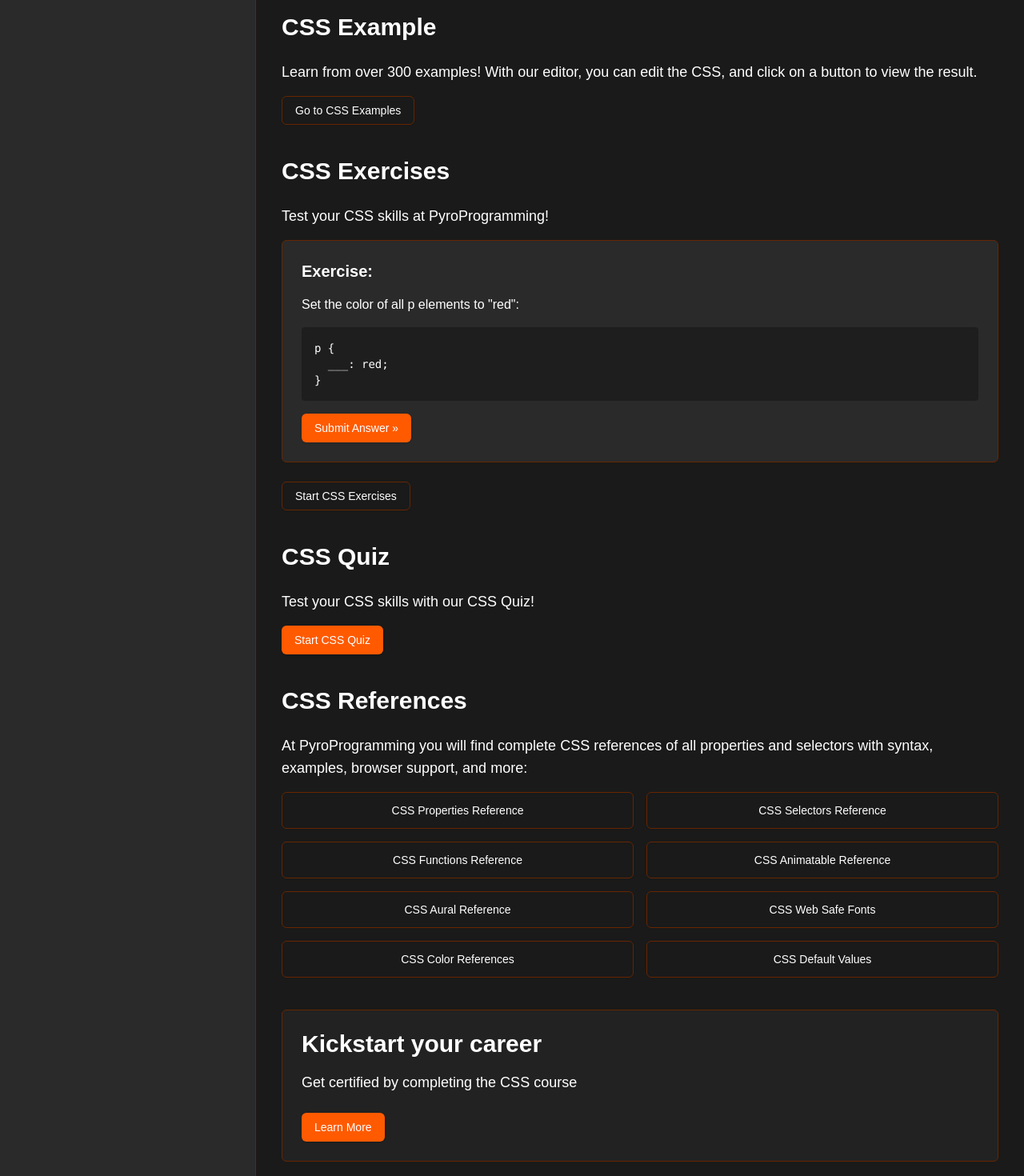
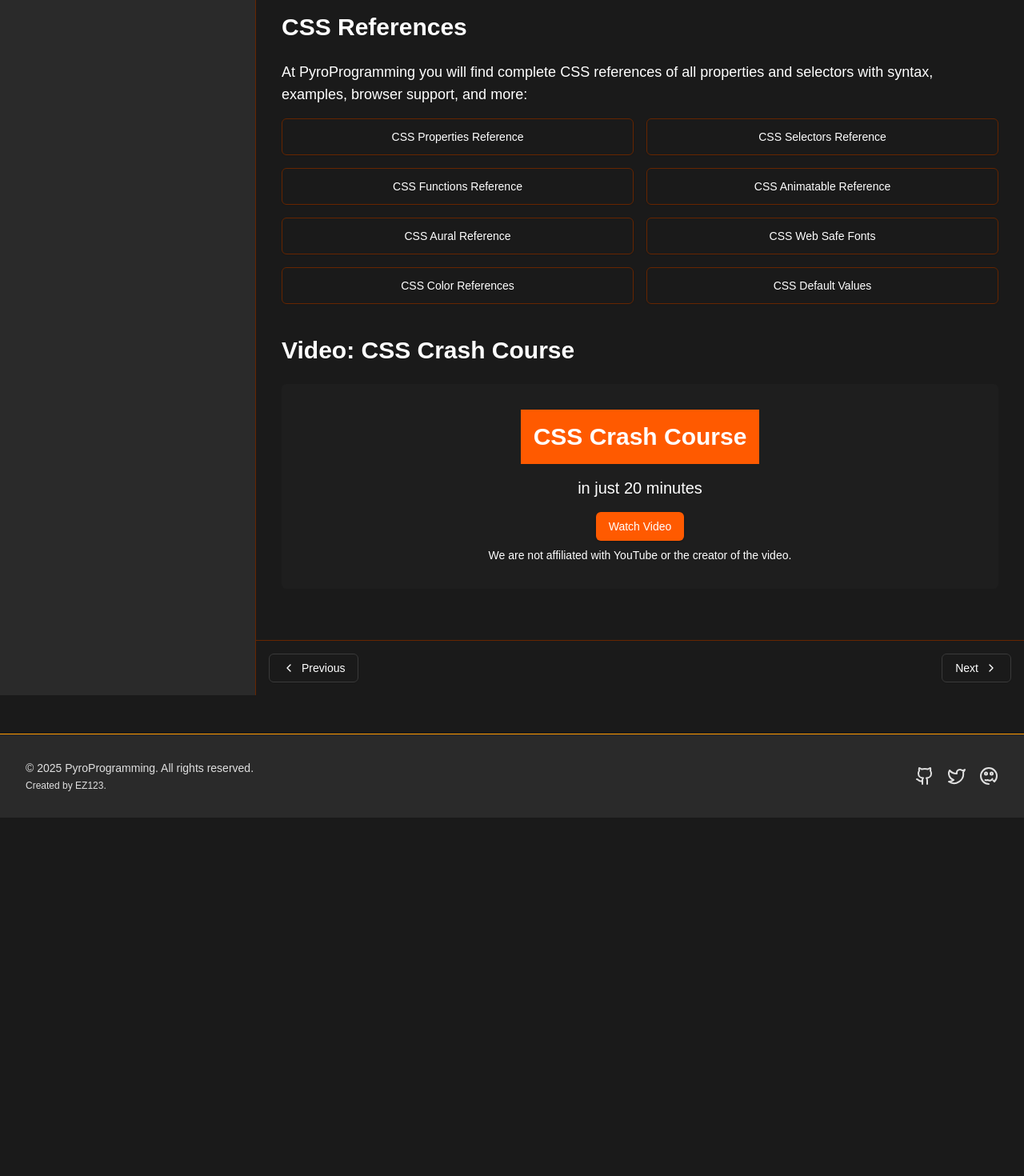
Before and after one commit to 321EZ123/PyroProgramming, a Next.js app: page /tutorials/css in a window 1280 px wide. Shown: the part 1220-2690 px from the top of the page at 80% size. After the commit the page ends 2242 px from the top, so only its background shows below. Built offline with nearby package versions, Linux system fonts and the light colour scheme.

Commit message:
Update page.tsx

```diff
--- a/src/app/tutorials/css/page.tsx
+++ b/src/app/tutorials/css/page.tsx
@@ -69,55 +69,6 @@ p {
       </div>
 
       <div className="mb-10">
-        <h2 className="text-3xl font-bold mb-6">CSS Example</h2>
-        <p className="text-lg mb-4">
-          Learn from over 300 examples! With our editor, you can edit the CSS, and click on a button to view the result.
-        </p>
-
-        <Button variant="outline" className="border-fire-darker hover:bg-fire-darker/10">
-          <Link href="/tutorials/css/examples">Go to CSS Examples</Link>
-        </Button>
-      </div>
-
-      <div className="mb-10">
-        <h2 className="text-3xl font-bold mb-6">CSS Exercises</h2>
-        <p className="text-lg mb-4">
-          Test your CSS skills at PyroProgramming!
-        </p>
-
-        <div className="bg-card border border-fire-darker rounded-md p-6 mb-6">
-          <h3 className="text-xl font-bold mb-4">Exercise:</h3>
-          <p className="mb-4">Set the color of all p elements to "red":</p>
-
-          <div className="bg-[#1E1E1E] p-4 text-white font-mono text-sm rounded mb-4">
-            <pre className="language-css">
-              <code>{`p {
-  ___: red;
-}`}</code>
-            </pre>
-          </div>
-
-          <Button className="bg-primary hover:bg-primary/90 text-white">
-            Submit Answer »
-          </Button>
-        </div>
-
-        <Button variant="outline" className="border-fire-darker hover:bg-fire-darker/10">
-          <Link href="/tutorials/css/exercises">Start CSS Exercises</Link>
-        </Button>
-      </div>
-
-      <div className="mb-10">
-        <h2 className="text-3xl font-bold mb-6">CSS Quiz</h2>
-        <p className="text-lg mb-4">
-          Test your CSS skills with our CSS Quiz!
-        </p>
-        <Button className="bg-primary hover:bg-primary/90 text-white">
-          <Link href="/tutorials/css/quiz">Start CSS Quiz</Link>
-        </Button>
-      </div>
-
-      <div className="mb-10">
         <h2 className="text-3xl font-bold mb-6">CSS References</h2>
         <p className="text-lg mb-4">
           At PyroProgramming you will find complete CSS references of all properties and selectors with syntax, examples, browser support, and more:
@@ -151,16 +102,6 @@ p {
         </div>
       </div>
 
-      <div className="bg-card/50 border border-fire-darker p-6 rounded-md mb-8">
-        <h2 className="text-3xl font-bold mb-4">Kickstart your career</h2>
-        <p className="text-lg mb-4">
-          Get certified by completing the CSS course
-        </p>
-        <Button className="bg-primary hover:bg-primary/90 text-white mt-2">
-          Learn More
-        </Button>
-      </div>
-
       <div className="mb-10">
         <h2 className="text-3xl font-bold mb-6">Video: CSS Crash Course</h2>
         <div className="bg-[#1E1E1E] rounded-md overflow-hidden">
@@ -168,10 +109,11 @@ p {
             <div className="inline-block bg-primary text-white text-3xl font-bold p-4 mb-4">
               CSS Crash Course
             </div>
-            <p className="text-xl mb-4">in just 35 minutes</p>
+            <p className="text-xl mb-4">in just 20 minutes</p>
             <Button className="bg-primary hover:bg-primary/90 text-white">
-              Watch Video
+              <Link href="https://www.youtube.com/watch?v=1PnVor36_40">Watch Video</Link>
             </Button>
+            <p className="text-sm mt-2">We are not affiliated with YouTube or the creator of the video.</p>
           </div>
         </div>
       </div>
```
